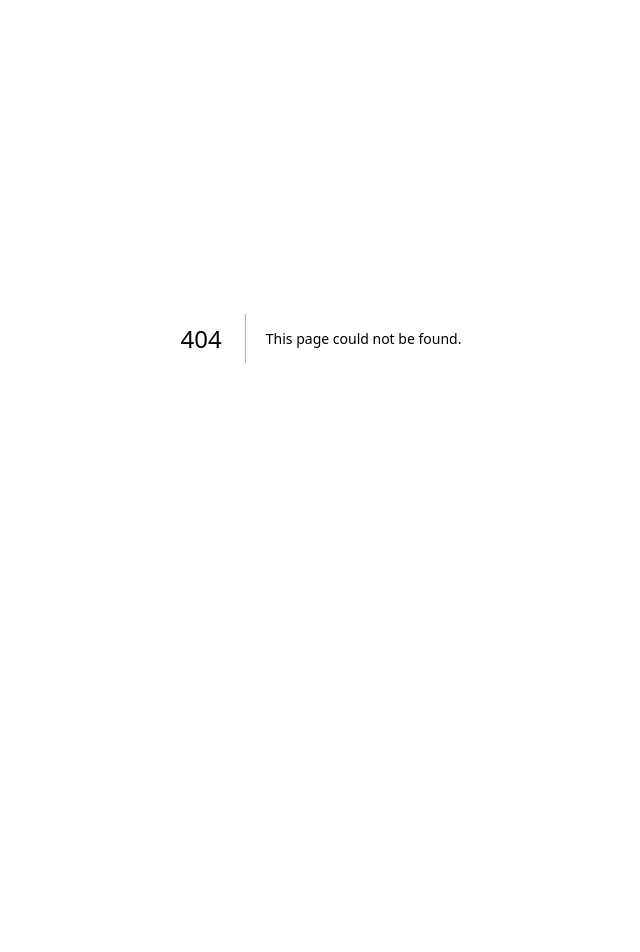
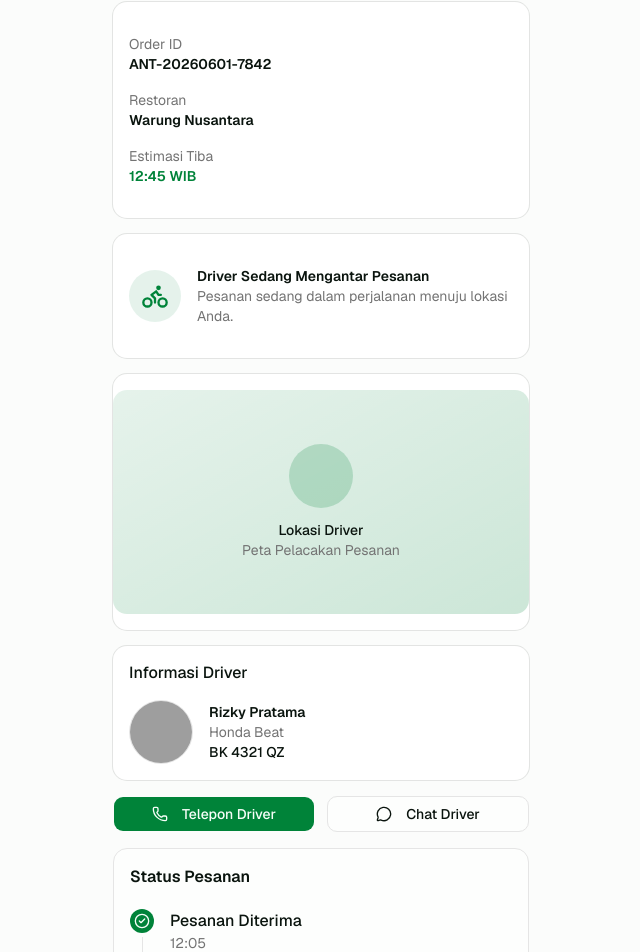
Before and after one commit to tomobung4-ai/antargo, a Next.js app: page /orders/ORDER-001/tracking in a window 1280 px wide. Before the commit this address had no page. Shown: the part 62-1014 px from the top of the page, without its empty margins (319-959 px from the left). Before the commit the page ends 800 px from the top, so only its background shows below. Built offline with nearby package versions, Linux system fonts and the light colour scheme; grey boxes are pictures that could not be loaded.

Commit message:
Complete customer order tracking flow

```diff
--- /dev/null
+++ b/app/orders/[id]/tracking/page.tsx
@@ -0,0 +1,64 @@
+import {
+  Card,
+  CardContent,
+} from "@/components/ui/card";
+
+import TrackingHeader from "@/components/order-tracking/tracking-header";
+import OrderStatusCard from "@/components/order-tracking/order-status-card";
+import DriverCard from "@/components/order-tracking/driver-card";
+import TrackingTimeline from "@/components/order-tracking/tracking-timeline";
+import ContactActions from "@/components/order-tracking/contact-actions";
+
+import { trackingData } from "@/lib/mock-tracking";
+
+export default function TrackingPage() {
+  return (
+    <main className="min-h-screen bg-muted/30">
+      <div className="mx-auto max-w-md space-y-4 px-4 py-4">
+        <h1 className="text-2xl font-bold">
+          Lacak Pesanan
+        </h1>
+
+        <TrackingHeader
+          orderId={trackingData.orderId}
+          restaurantName={
+            trackingData.restaurant.name
+          }
+          estimatedArrival={
+            trackingData.estimatedArrival
+          }
+        />
+
+        <OrderStatusCard />
+
+        <Card>
+          <CardContent className="p-0">
+            <div className="flex h-56 items-center justify-center rounded-xl bg-gradient-to-br from-primary/10 to-primary/20">
+              <div className="text-center">
+                <div className="mx-auto mb-3 h-16 w-16 rounded-full bg-primary/20" />
+
+                <p className="font-medium">
+                  Lokasi Driver
+                </p>
+
+                <p className="text-sm text-muted-foreground">
+                  Peta Pelacakan Pesanan
+                </p>
+              </div>
+            </div>
+          </CardContent>
+        </Card>
+
+        <DriverCard
+          driver={trackingData.driver}
+        />
+
+        <ContactActions />
+
+        <TrackingTimeline
+          statuses={trackingData.statuses}
+        />
+      </div>
+    </main>
+  );
+}
--- a/components/order-success/action-buttons.tsx
+++ b/components/order-success/action-buttons.tsx
@@ -7,7 +7,7 @@ export default function ActionButtons() {
   return (
     <div className="flex flex-col gap-3">
       <Button asChild size="lg">
-        <Link href="/tracking">
+        <Link href="/orders/ORDER-001/tracking">
           Lacak Pesanan
         </Link>
       </Button>
@@ -17,7 +17,7 @@ export default function ActionButtons() {
         variant="outline"
         size="lg"
       >
-        <Link href="/">
+        <Link href="/customer">
           Kembali ke Beranda
         </Link>
       </Button>
--- /dev/null
+++ b/components/order-tracking/contact-actions.tsx
@@ -0,0 +1,23 @@
+"use client";
+
+import { Phone, MessageCircle } from "lucide-react";
+import { Button } from "@/components/ui/button";
+
+export default function ContactActions() {
+  return (
+    <div className="grid grid-cols-2 gap-3">
+      <Button size="lg">
+        <Phone className="mr-2 h-4 w-4" />
+        Telepon Driver
+      </Button>
+
+      <Button
+        size="lg"
+        variant="outline"
+      >
+        <MessageCircle className="mr-2 h-4 w-4" />
+        Chat Driver
+      </Button>
+    </div>
+  );
+}
--- /dev/null
+++ b/components/order-tracking/driver-card.tsx
@@ -0,0 +1,55 @@
+import Image from "next/image";
+import {
+  Card,
+  CardContent,
+  CardHeader,
+  CardTitle,
+} from "@/components/ui/card";
+
+type DriverCardProps = {
+  driver: {
+    name: string;
+    vehicleType: string;
+    vehicleNumber: string;
+    photo: string;
+  };
+};
+
+export default function DriverCard({
+  driver,
+}: DriverCardProps) {
+  return (
+    <Card>
+      <CardHeader>
+        <CardTitle>Informasi Driver</CardTitle>
+      </CardHeader>
+
+      <CardContent>
+        <div className="flex items-center gap-4">
+          <div className="relative h-16 w-16 overflow-hidden rounded-full border">
+            <Image
+              src={driver.photo}
+              alt={driver.name}
+              fill
+              className="object-cover"
+            />
+          </div>
+
+          <div>
+            <h3 className="font-semibold">
+              {driver.name}
+            </h3>
+
+            <p className="text-sm text-muted-foreground">
+              {driver.vehicleType}
+            </p>
+
+            <p className="text-sm font-medium">
+              {driver.vehicleNumber}
+            </p>
+          </div>
+        </div>
+      </CardContent>
+    </Card>
+  );
+}
--- /dev/null
+++ b/components/order-tracking/order-status-card.tsx
@@ -0,0 +1,27 @@
+import { Bike } from "lucide-react";
+import {
+  Card,
+  CardContent,
+} from "@/components/ui/card";
+
+export default function OrderStatusCard() {
+  return (
+    <Card>
+      <CardContent className="flex items-center gap-4 p-4">
+        <div className="rounded-full bg-primary/10 p-3">
+          <Bike className="h-7 w-7 text-primary" />
+        </div>
+
+        <div>
+          <h3 className="font-semibold">
+            Driver Sedang Mengantar Pesanan
+          </h3>
+
+          <p className="text-sm text-muted-foreground">
+            Pesanan sedang dalam perjalanan menuju lokasi Anda.
+          </p>
+        </div>
+      </CardContent>
+    </Card>
+  );
+}
--- /dev/null
+++ b/components/order-tracking/tracking-header.tsx
@@ -0,0 +1,49 @@
+import { Card, CardContent } from "@/components/ui/card";
+
+type TrackingHeaderProps = {
+  orderId: string;
+  restaurantName: string;
+  estimatedArrival: string;
+};
+
+export default function TrackingHeader({
+  orderId,
+  restaurantName,
+  estimatedArrival,
+}: TrackingHeaderProps) {
+  return (
+    <Card>
+      <CardContent className="space-y-4 p-4">
+        <div>
+          <p className="text-sm text-muted-foreground">
+            Order ID
+          </p>
+
+          <p className="font-semibold">
+            {orderId}
+          </p>
+        </div>
+
+        <div>
+          <p className="text-sm text-muted-foreground">
+            Restoran
+          </p>
+
+          <p className="font-semibold">
+            {restaurantName}
+          </p>
+        </div>
+
+        <div>
+          <p className="text-sm text-muted-foreground">
+            Estimasi Tiba
+          </p>
+
+          <p className="font-semibold text-primary">
+            {estimatedArrival}
+          </p>
+        </div>
+      </CardContent>
+    </Card>
+  );
+}
--- /dev/null
+++ b/components/order-tracking/tracking-timeline.tsx
@@ -0,0 +1,63 @@
+import { CheckCircle2 } from "lucide-react";
+
+type TrackingStatus = {
+  title: string;
+  completed: boolean;
+  time: string;
+};
+
+type TrackingTimelineProps = {
+  statuses: TrackingStatus[];
+};
+
+export default function TrackingTimeline({
+  statuses,
+}: TrackingTimelineProps) {
+  return (
+    <div className="rounded-xl border bg-background p-4">
+      <h3 className="mb-5 font-semibold">
+        Status Pesanan
+      </h3>
+
+      <div className="space-y-5">
+        {statuses.map((status, index) => (
+          <div
+            key={status.title}
+            className="flex gap-4"
+          >
+            <div className="flex flex-col items-center">
+              <div
+                className={`flex h-6 w-6 items-center justify-center rounded-full ${
+                  status.completed
+                    ? "bg-primary text-primary-foreground"
+                    : "border-2"
+                }`}
+              >
+                {status.completed && (
+                  <CheckCircle2 className="h-4 w-4" />
+                )}
+              </div>
+
+              {index !==
+                statuses.length - 1 && (
+                <div className="mt-1 h-10 w-px bg-border" />
+              )}
+            </div>
+
+            <div className="flex-1 pb-2">
+              <p className="font-medium">
+                {status.title}
+              </p>
+
+              {status.time && (
+                <p className="text-sm text-muted-foreground">
+                  {status.time}
+                </p>
+              )}
+            </div>
+          </div>
+        ))}
+      </div>
+    </div>
+  );
+}
--- /dev/null
+++ b/lib/mock-tracking.ts
@@ -0,0 +1,45 @@
+export const trackingData = {
+  orderId: "ANT-20260601-7842",
+
+  restaurant: {
+    name: "Warung Nusantara",
+  },
+
+  estimatedArrival: "12:45 WIB",
+
+  driver: {
+    name: "Rizky Pratama",
+    vehicleType: "Honda Beat",
+    vehicleNumber: "BK 4321 QZ",
+  photo:
+  "https://images.unsplash.com/photo-1472099645785-5658abf4ff4e?w=400&q=80"
+  },
+
+  statuses: [
+    {
+      title: "Pesanan Diterima",
+      completed: true,
+      time: "12:05",
+    },
+    {
+      title: "Restoran Menyiapkan Pesanan",
+      completed: true,
+      time: "12:10",
+    },
+    {
+      title: "Driver Menuju Restoran",
+      completed: true,
+      time: "12:20",
+    },
+    {
+      title: "Driver Mengantar Pesanan",
+      completed: true,
+      time: "12:30",
+    },
+    {
+      title: "Pesanan Selesai",
+      completed: false,
+      time: "",
+    },
+  ],
+};
```
